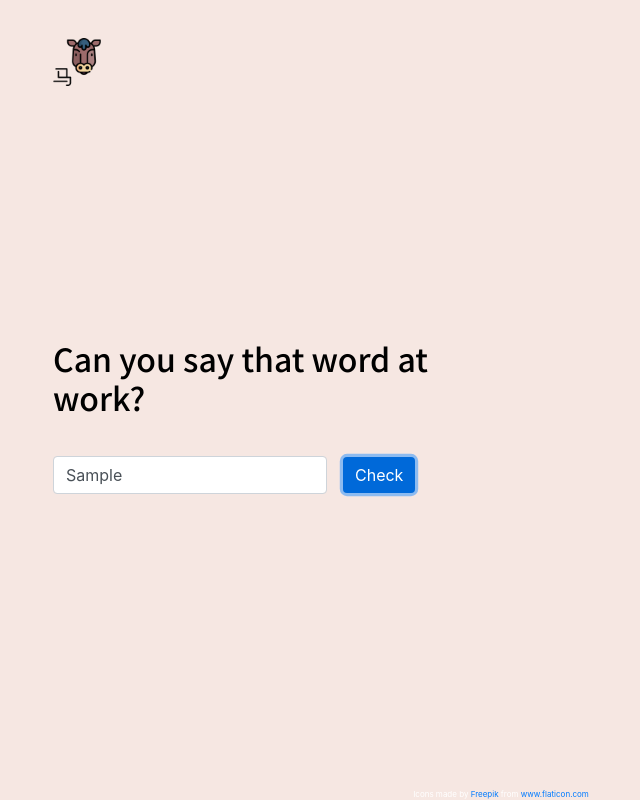
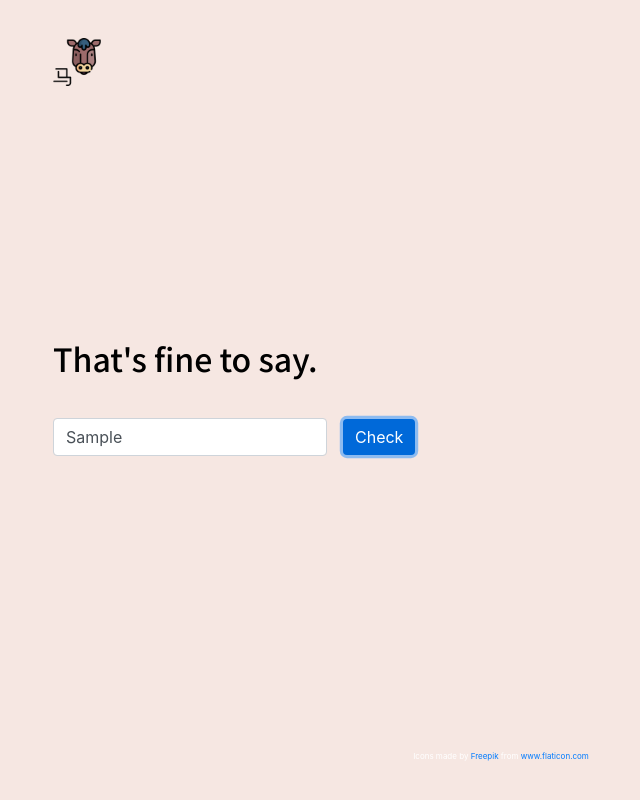
Before and after one commit to adammolina/useThisWord, a plain HTML site: page index.html in a window 1280 px wide. Both pictures are taken after typing "Sample" into the empty fields and a click on the button "Check". Shown: the whole page, without its empty margins (139-779 px from the left). Drawn offline with nearby package versions, Linux system fonts and the light colour scheme.

Commit message:
Got it working!!
v1 of bad words. Next: import .csv of all bad words.

```diff
--- a/index.html
+++ b/index.html
@@ -31,12 +31,12 @@
             <!-- Input field -->
             <form id="form" class="form-inline text-align-left" onsubmit="return false;">
               <div class="form-group">
-                <input type="text" maxlength="" id="userInput" class="form-control" placeholder="What is the word?">
+                <input type="text" maxlength="" id="theWord" class="form-control" placeholder="What is the word?">
               </div>
 
               <!--Button -->
               <div class="form-group buttonMain text-align-left">
-                <button type="submit" onclick="checkWord()" class="btn btn-primary">Check</button>
+                <button type="submit" class="btn btn-primary" id="subButton" onclick="theBadWord()">Check</button>
               </div>
             </form>
           </div>
@@ -48,11 +48,6 @@
 
         </div>
       </div>
-
-
-
-
-
       <footer><div>Icons made by <a href="https://www.flaticon.com/authors/freepik" title="Freepik">Freepik</a> from <a href="https://www.flaticon.com/" title="Flaticon">www.flaticon.com</a></div></footer>
 
     </div>
@@ -65,7 +60,7 @@
   <script src="https://code.jquery.com/jquery-3.5.1.slim.min.js" integrity="sha384-DfXdz2htPH0lsSSs5nCTpuj/zy4C+OGpamoFVy38MVBnE+IbbVYUew+OrCXaRkfj" crossorigin="anonymous"></script>
   <script src="https://cdn.jsdelivr.net/npm/popper.js@1.16.1/dist/umd/popper.min.js" integrity="sha384-9/reFTGAW83EW2RDu2S0VKaIzap3H66lZH81PoYlFhbGU+6BZp6G7niu735Sk7lN" crossorigin="anonymous"></script>
   <script src="https://stackpath.bootstrapcdn.com/bootstrap/4.5.2/js/bootstrap.min.js" integrity="sha384-B4gt1jrGC7Jh4AgTPSdUtOBvfO8shuf57BaghqFfPlYxofvL8/KUEfYiJOMMV+rV" crossorigin="anonymous"></script>
-  <script src="js\script.js"></script>
+  <script src="script.js"></script>
 
 </body>
 </html>
--- a/script.js
+++ b/script.js
@@ -1,13 +1,17 @@
-function checkWord() {
-    var input = document.getElementById("userInput");
-    var badWords = ["fuck", "ass", "shit", "crap", "bloody", "git", "bullshit", "pissed", "bitch", "tit", "prick" "asshole", "twat", "pussy", "punani", "cock", "dick", "dickhead", "bastard", "motherfucker", "wanker", "cunt"]
+const myForm = document.getElementById("form");
+myForm.addEventListener("submit", (e) => {
+  e.preventDefault();
 
-    if (input.includes(badWords)) {
-      alert("No can do.")
+  function theBadWord() {
+    var userInput = document.getElementById("theWord").value;
+    var realWord = userInput.toLowerCase();
+    var badWordArr = ["fuck", "shit", "bitch", "cunt", "ass", "dick", "dickhead", "pussy", "wanker", "fucker", "motherfucker", "dogshit", "balls", "bullshit", "tits", "tit", "prick", "twat", "punani", "minge", "cock", "bastard", "nig", "nigga", "nigger", "spic", "fag", "faggot", "horseshit"];
+
+    if (badWordArr.includes(realWord)) {
+      document.querySelector("h2").innerHTML = "You can't say that at work. <br><br>Dumbass.";
     } else {
-      alert("You're good to go!")
+      document.querySelector("h2").innerHTML = "That's fine to say.";
     }
-
-
-
   }
+  theBadWord();
+})
```
